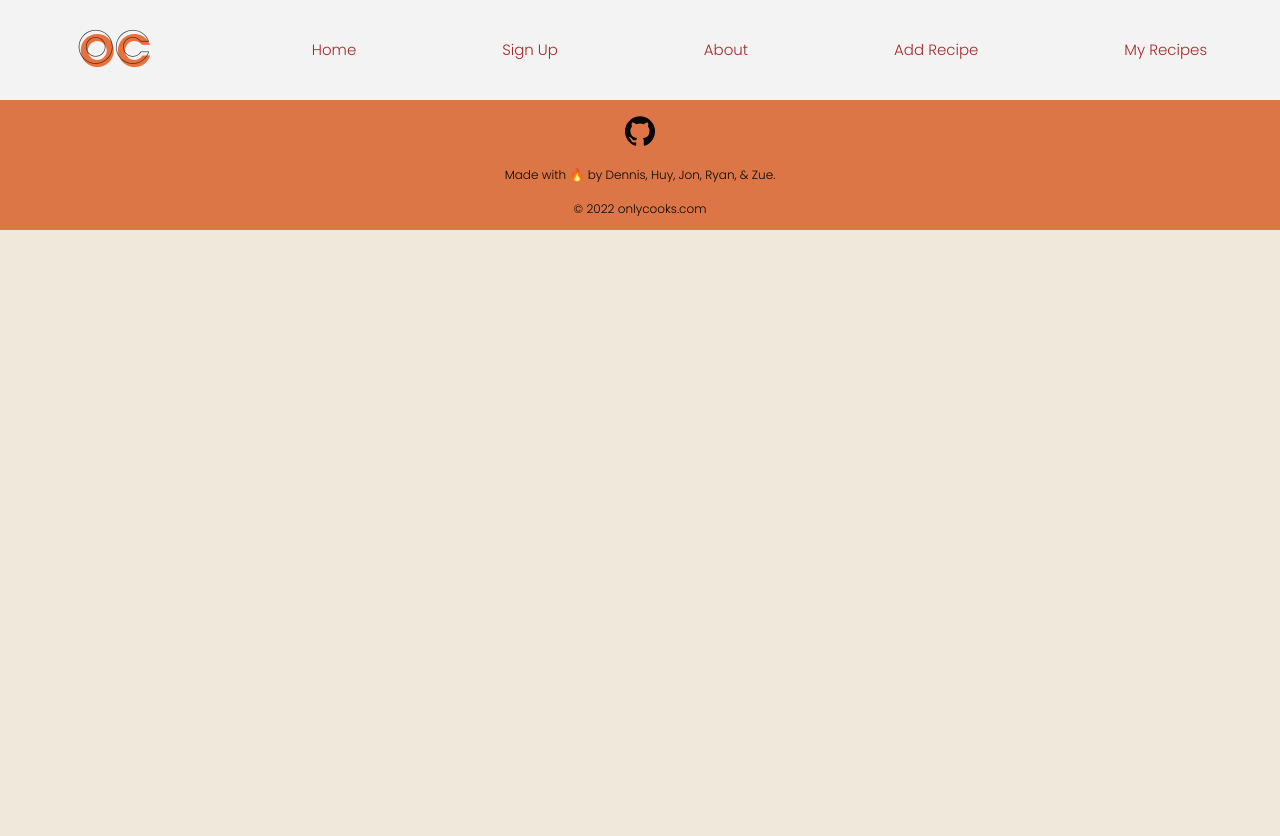
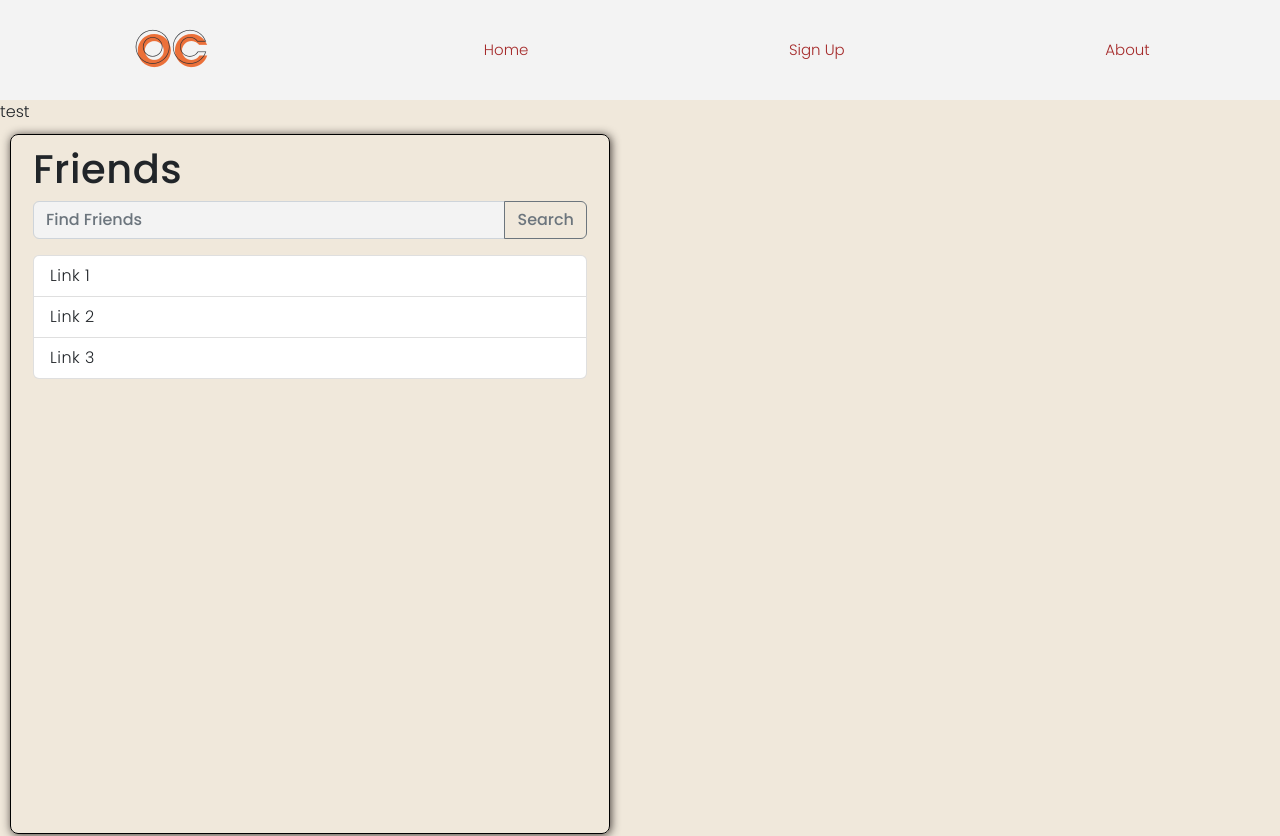
Before and after one commit to zuetesei/cook-book, a React (Create React App) app in the folder client/: page /friends in a window 1280 px wide. Shown: the top 836 px of the page. Before the commit the page ends 800 px from the top, so only its background shows below. Built offline with nearby package versions, Linux system fonts and the light colour scheme.

Commit message:
friends componenet

```diff
--- a/client/src/App.js
+++ b/client/src/App.js
@@ -4,9 +4,9 @@ import {
   ApolloProvider,
   ApolloClient,
   InMemoryCache,
-  createHttpLink
-} from '@apollo/client';
-import { setContext } from '@apollo/client/link/context'
+  createHttpLink,
+} from "@apollo/client";
+import { setContext } from "@apollo/client/link/context";
 
 import Nav from "./components/Nav";
 import Footer from "./components/Footer";
@@ -17,15 +17,15 @@ import SignUpForm from "./pages/Signup";
 import About from "./pages/About";
 import Recipes from "./pages/Recipes";
 import MyRecipes from "./pages/MyRecipes";
+import Friends from "./pages/Friends";
 
 import "bootstrap/dist/css/bootstrap.min.css";
 import "./styles/Auth.css";
 import "./styles/Navbar.css";
 import "./styles/Footer.css";
 
-
 const httpLink = createHttpLink({
-  uri: 'http://localhost:3001/graphql',
+  uri: "http://localhost:3001/graphql",
 });
 
 const client = new ApolloClient({
@@ -35,13 +35,12 @@ const client = new ApolloClient({
 
 // import LoggedInNavbar from "./components/LoggedInNav";
 
-
 const authLink = setContext((_, { headers }) => {
-  const token = localStorage.getItem('id_token');
+  const token = localStorage.getItem("id_token");
   return {
     headers: {
       ...headers,
-      authorization: token ? `Bearer ${token}` : '',
+      authorization: token ? `Bearer ${token}` : "",
     },
   };
 });
@@ -58,10 +57,11 @@ function App() {
           <Route path="/about" element={<About />} />
           <Route path="/recipes" element={<Recipes />} />
           <Route path="/myrecipes" element={<MyRecipes />} />
+          <Route path="/friends" element={<Friends />} />
         </Routes>
         <Footer />
       </Router>
-    </ApolloProvider >
+    </ApolloProvider>
   );
 }
 
--- a/client/src/components/FriendList/index.js
+++ b/client/src/components/FriendList/index.js
@@ -1,11 +1,26 @@
-import React from 'react';
-import ListGroup from 'react-bootstrap/ListGroup';
+import React from "react";
+import ListGroup from "react-bootstrap/ListGroup";
+import Container from "react-bootstrap/Container";
+import Button from "react-bootstrap/Button";
+import Form from "react-bootstrap/Form";
+import InputGroup from "react-bootstrap/InputGroup";
 
 function SubscribersList(props) {
-
   return (
-        <div className='subscribers'>
-            <h1> Following You </h1>
+    <div className="subscribers">
+      <Container className="friend">
+        <div>
+          <h1> Friends </h1>
+          <InputGroup className="mb-3">
+            <Form.Control
+              placeholder="Find Friends"
+              aria-label="Recipient's username"
+              aria-describedby="basic-addon2"
+            />
+            <Button variant="outline-secondary" id="button-addon2">
+              Search
+            </Button>
+          </InputGroup>
           <ListGroup>
             <ListGroup.Item action href="#link1">
               Link 1
@@ -13,13 +28,18 @@ function SubscribersList(props) {
             <ListGroup.Item action href="#link2">
               Link 2
             </ListGroup.Item>
-                <ListGroup.Item action onClick={alertClicked}>
+            <ListGroup.Item action href="#link3">
+              Link 3
+            </ListGroup.Item>
+            {/* <ListGroup.Item action onClick={alertClicked}>
           This one is a button
-                </ListGroup.Item>
+        </ListGroup.Item> */}
           </ListGroup>
           {/* <span> {props.username} </span> */}
         </div>
-    )
+      </Container>
+    </div>
+  );
 }
 
 export default SubscribersList;
--- a/client/src/components/Nav/index.js
+++ b/client/src/components/Nav/index.js
@@ -12,10 +12,16 @@ function Nav() {
   }, [location]);
 
   return (
-
-    <div className='navbar' id={expandNavBar ? 'open' : 'close'}>
-      <div className='toggleButton'>
-        <button onClick={() => { setExpandNavBar((prev) => !prev); }}> < ReorderIcon /> </button>
+    <div className="navbar" id={expandNavBar ? "open" : "close"}>
+      <div className="toggleButton">
+        <button
+          onClick={() => {
+            setExpandNavBar((prev) => !prev);
+          }}
+        >
+          {" "}
+          <ReorderIcon />{" "}
+        </button>
       </div>
 
       <div className="links">
@@ -25,8 +31,9 @@ function Nav() {
         <Link to="/"> Home </Link>
         <Link to="/signup"> Sign Up </Link>
         <Link to="/about"> About </Link>
-        <Link to="/recipes"> Add Recipe </Link>
-        <Link to="/myrecipes"> My Recipes </Link>
+        {/* <Link to="/recipes"> Add Recipe </Link> */}
+        {/* <Link to="/myrecipes"> My Recipes </Link> */}
+        {/* <Link to="/friends"> Friends </Link> */}
       </div>
     </div>
   );
--- a/client/src/pages/About.js
+++ b/client/src/pages/About.js
@@ -1,9 +1,7 @@
-import React from 'react';
+import React from "react";
 
 function About() {
-    return (
-        <div> Thirsty Thursday </div>
-    )
+  return <div> Thirsty Thursday</div>;
 }
 
 export default About;
--- /dev/null
+++ b/client/src/pages/Friends.js
@@ -0,0 +1,19 @@
+import React from "react";
+import FriendList from "../components/FriendList";
+import ListGroup from "react-bootstrap/ListGroup";
+import Container from "react-bootstrap/Container";
+import Row from "react-bootstrap/Row";
+import Col from "react-bootstrap/Col";
+import "../styles/Friends.css";
+
+function Friends() {
+  return (
+    <div>
+      {" "}
+      test
+      <FriendList />
+    </div>
+  );
+}
+
+export default Friends;
--- /dev/null
+++ b/client/src/styles/Friends.css
@@ -0,0 +1,10 @@
+.subscribers {
+  width: 600px;
+  height: 700px;
+  box-shadow: rgb(33.3 26.3 23 / 86%) 1px 1px 10px;
+  padding: 10px;
+  border: 1px solid black;
+  border-radius: 8px;
+  margin: 10px 10px;
+  letter-spacing: 0.5px;
+}
--- a/client/src/styles/Navbar.css
+++ b/client/src/styles/Navbar.css
@@ -1,7 +1,7 @@
 .navbar {
   width: 100%;
   height: 100px;
-    background: #F3F3F3;
+  background: #f3f3f3;
 }
 
 .links {
```
Also changed, not shown: client/src/pages/Login.js (+12 -12 lines). Lines whose indentation alone changed are shown as unchanged.
